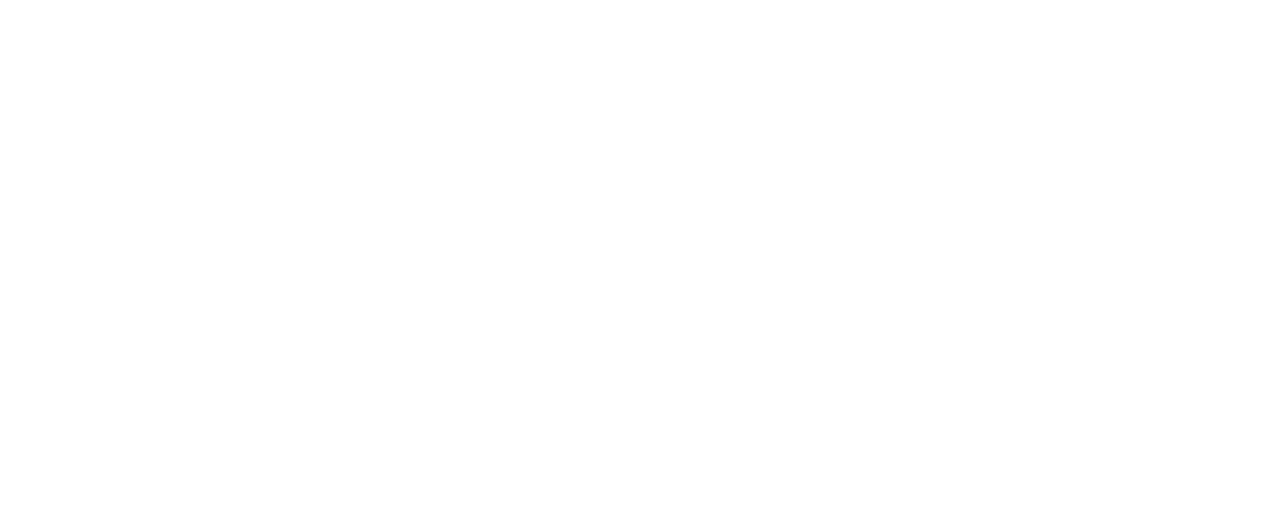
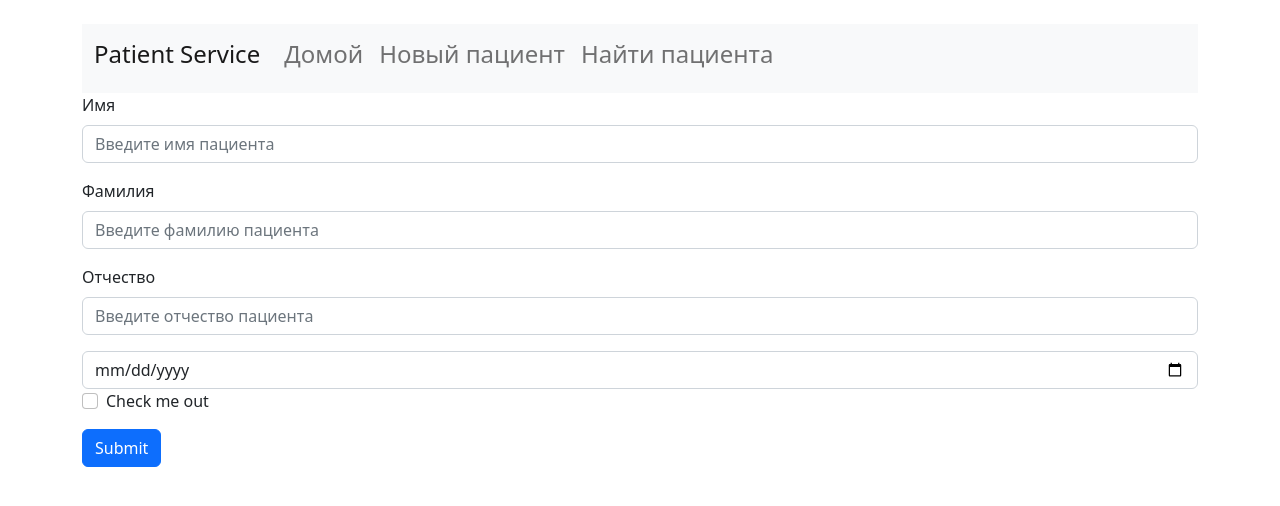
Before and after one commit to Rus-tam/patient_service, a React (Create React App) app in the folder patient-service-client/: page /new-patient-card in a window 1280 px wide. Before the commit this address had no page. Shown: the top 506 px of the page. Built offline with nearby package versions, Linux system fonts and the light colour scheme.

Commit message:
new patient start

```diff
--- a/patient-service-client/src/App.js
+++ b/patient-service-client/src/App.js
@@ -1,6 +1,7 @@
 import "./App.css";
 import { BrowserRouter as Router, Route, Routes } from "react-router-dom";
 import StartPage from "./components/StartPage";
+import NewPatientCard from "./components/NewPatientCard";
 
 function App() {
   return (
@@ -8,6 +9,7 @@
       <div className="container mt-4">
         <Routes>
           <Route exact path="/" element={<StartPage />}></Route>
+          <Route path="/new-patient-card" element={<NewPatientCard />}></Route>
         </Routes>
       </div>
     </Router>
--- /dev/null
+++ b/patient-service-client/src/components/NewPatientCard.jsx
@@ -0,0 +1,45 @@
+import React from "react";
+import Button from "react-bootstrap/Button";
+import Form from "react-bootstrap/Form";
+import NavBar from "./layout/Navbar";
+
+const NewPatientCard = () => {
+  return (
+    <div>
+      <NavBar />
+
+      <div>
+        <Form>
+          <Form.Group className="mb-3" controlId="name">
+            <Form.Label>Имя</Form.Label>
+            <Form.Control type="text" placeholder="Введите имя пациента" />
+            {/*<Form.Text className="text-muted">We'll never share your email with anyone else.</Form.Text>*/}
+          </Form.Group>
+
+          <Form.Group className="mb-3" controlId="surname">
+            <Form.Label>Фамилия</Form.Label>
+            <Form.Control type="text" placeholder="Введите фамилию пациента" />
+          </Form.Group>
+
+          <Form.Group className="mb-3" controlId="patronymic">
+            <Form.Label>Отчество</Form.Label>
+            <Form.Control type="text" placeholder="Введите отчество пациента" />
+          </Form.Group>
+
+          <Form.Group controlId="birthdate">
+            <Form.Control type="date" name="birthdate" placeholder="Birth date" value={0} />
+          </Form.Group>
+
+          <Form.Group className="mb-3" controlId="formBasicCheckbox">
+            <Form.Check type="checkbox" label="Check me out" />
+          </Form.Group>
+          <Button variant="primary" type="submit">
+            Submit
+          </Button>
+        </Form>
+      </div>
+    </div>
+  );
+};
+
+export default NewPatientCard;
```
